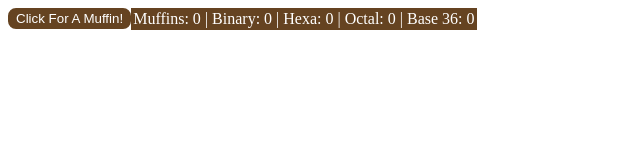
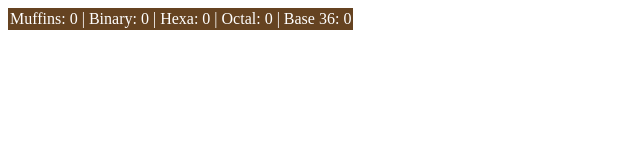
Before and after one commit to Mommygohi/Get-A-Muffin, a plain HTML site: page index.html in a window 1280 px wide. Shown: the whole page, without its empty margins (0-640 px from the left). Drawn offline with Linux system fonts and the light colour scheme.

Commit message:
Update index.html

```diff
--- a/index.html
+++ b/index.html
@@ -2,19 +2,6 @@
 <html>
   <head>
     <style>
-      #muffinButton {
-        border-radius:8px;
-        color:white;
-        background-color:#654321;
-        border:2px solid #654321;
-        float:left;
-      }
-
-      #muffinButton:hover {
-        background-color:#987654;
-        border:2px solid #987654;
-      }
-
       .everything_else {
         color:white;
         background-color:#654321;
@@ -34,7 +21,6 @@
     <title>Get A Muffin</title>
   </head>
   <body>
-    <button onclick="getMuffin()" id="muffinButton">Click For A Muffin!</button>
     <div class="everything_else">
       <span id="muffin_counter">Muffins: 0</span>
       <span id="muffin_counter_binary">| Binary: 0</span>
@@ -104,6 +90,10 @@
       function convertToBase36(num){
         return parseInt(num, 10).toString(36);
       }
+
+      document.onmousedown = function(e){
+        getMuffin();
+      };
     </script>
   </body>
 </html>
```
